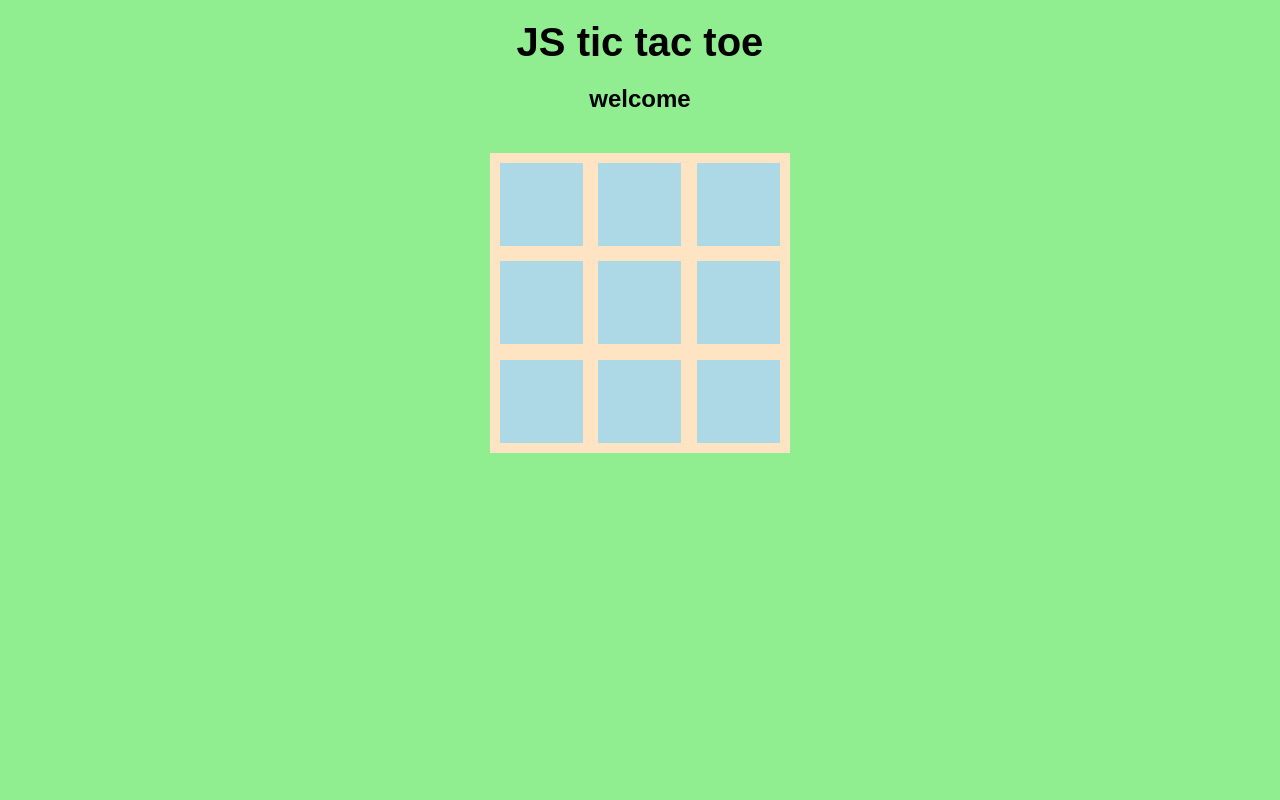
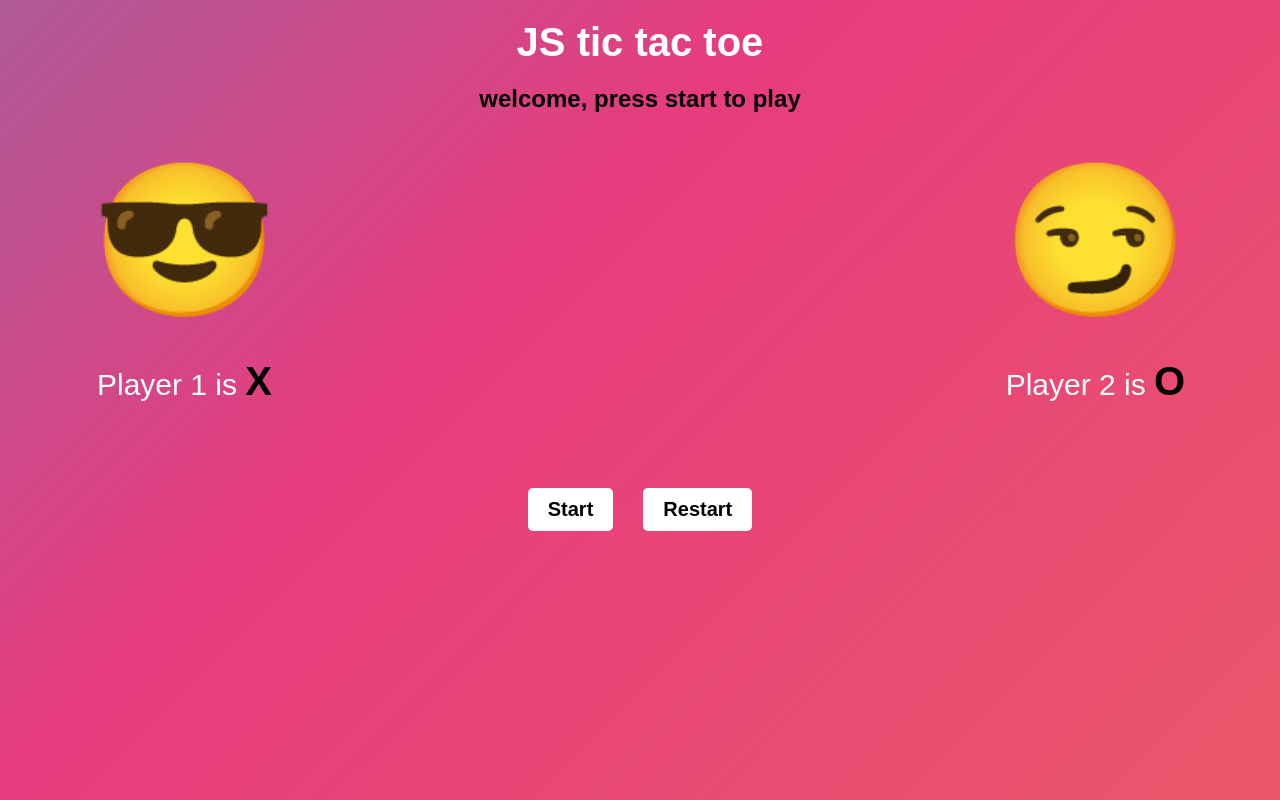
Before and after one commit to Ezequiel-CE/tic-tac-toe, a plain HTML site: page index.htm in a window 1280 px wide. Drawn offline with Linux system fonts and the light colour scheme.

Commit message:
added style

```diff
--- a/index.htm
+++ b/index.htm
@@ -10,7 +10,23 @@
   </head>
   <body>
     <h1 class="title">JS tic tac toe</h1>
-    <h2 class="sub-title">welcome</h2>
-    <div class="game-board"></div>
+    <h2 class="sub-title">welcome, press start to play</h2>
+    <div class="ui-container">
+      <div class="player-1">
+        😎
+        <p class="text">Player 1 is <span class="symbol">X</span></p>
+      </div>
+
+      <div class="game-board"></div>
+      <div class="player-2">
+        😏
+        <p class="text">Player 2 is <span class="symbol">O</span></p>
+      </div>
+    </div>
+    <h2 class="res">Player 1 win</h2>
+    <div class="btns">
+      <button class="btn-start">Start</button>
+      <button class="btn-restart">Restart</button>
+    </div>
   </body>
 </html>
--- a/style.css
+++ b/style.css
@@ -5,14 +5,30 @@
 }
 
 body {
-  background-color: lightgreen;
-  font-family: sans-serif;
+  height: 100vh;
+  font-family: "Orbitron", sans-serif;
+  background: linear-gradient(-45deg, #ee7752, #e73c7e, #23a6d5, #23d5ab);
+  background-size: 400% 400%;
+  animation: gradient 15s ease infinite;
+}
+@keyframes gradient {
+  0% {
+    background-position: 0% 50%;
+  }
+  50% {
+    background-position: 100% 50%;
+  }
+  100% {
+    background-position: 0% 50%;
+  }
 }
 
 .title {
   padding: 20px 0;
   text-align: center;
   font-size: 40px;
+  color: white;
+  font-weight: 800;
 }
 
 .sub-title {
@@ -20,22 +36,78 @@ body {
   margin-bottom: 40px;
 }
 
+.ui-container {
+  display: flex;
+  gap: 30px;
+  justify-content: space-around;
+  margin-bottom: 15px;
+}
+
 .game-board {
   padding: 10px;
-  margin: 0 auto;
+
   width: 300px;
   height: 300px;
-  background-color: bisque;
+
   display: grid;
+  justify-items: center;
+  align-items: center;
   grid-template-columns: repeat(3, 1fr);
-  gap: 15px;
+  gap: 10px;
+  margin-bottom: 20px;
 }
 
 .game-piece {
-  background-color: lightblue;
+  background-color: white;
   display: grid;
   place-items: center;
   font-size: 50px;
   width: 83px;
   height: 83px;
+  font-weight: 700;
 }
+
+.res {
+  display: none;
+  text-align: center;
+}
+
+.player-1,
+.player-2 {
+  font-size: 150px;
+}
+
+.text {
+  margin-top: 30px;
+  font-size: 30px;
+  color: white;
+  text-align: center;
+}
+
+.btns {
+  display: flex;
+  justify-content: center;
+  gap: 30px;
+}
+
+.btn-start,
+.btn-restart {
+  padding: 10px 20px;
+  border-radius: 5px;
+  background-color: white;
+  font-size: 20px;
+  font-weight: bold;
+  border: none;
+  cursor: pointer;
+}
+
+.btn-start:hover,
+.btn-restart:hover {
+  background-color: rgb(122, 120, 120);
+}
+
+.symbol {
+  font-size: 40px;
+  color: black;
+  font-weight: 700;
+}
--- a/tic-tac.js
+++ b/tic-tac.js
@@ -110,4 +110,4 @@ const Game = (function () {
   return { star, verifyWinner };
 })();
 
-Game.star();
+// Game.star();
```
